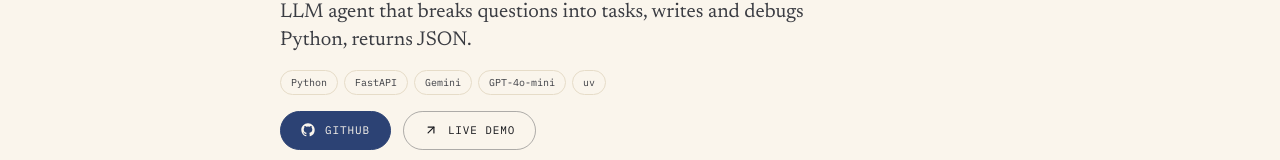
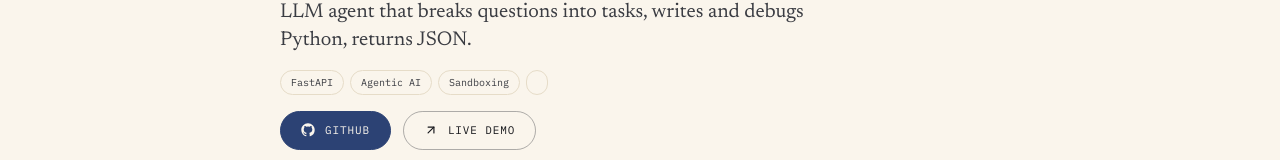
Before and after one commit to Devvv118/my-portfolio, a React (Vite) app in the folder frontend/: page /projects/data-analyst-agent in a window 1280 px wide. Shown: the part 189-349 px from the top of the page. Built offline with nearby package versions, Linux system fonts and the light colour scheme.

Commit message:
update keywords

```diff
--- a/frontend/src/data/projects.js
+++ b/frontend/src/data/projects.js
@@ -9,7 +9,7 @@ export const projects = [
     kind: "Team Project", // optional, shown after the org
     description:
       "An ML/Rule Based platform that classifies storage workloads, detects hotspots, and auto rebalances data across nodes.",
-    stack: ["Python", "Kafka", "Keras/TF", "FastAPI", "Redis", "MLflow"],
+    stack: ["Kafka", "Keras/TF", "FastAPI", "Redis", "MLflow"],
     github: "https://github.com/Devvv118/workload_classification",
     live: "", // deployment URL (leave empty until it exists)
     demo: "", // demo video: YouTube/Vimeo link or .mp4 path (empty = "coming soon")
@@ -25,7 +25,7 @@ export const projects = [
     org: "IITM",
     description:
       "LLM agent that breaks questions into tasks, writes and debugs Python, returns JSON.",
-    stack: ["Python", "FastAPI", "Gemini", "GPT-4o-mini", "uv"],
+    stack: ["FastAPI", "Agentic AI", "Sandboxing", ""],
     github: "https://github.com/Devvv118/data-analyst-agent",
     live: "https://data-analyst-agent-rho-self.vercel.app/", // deployment URL (leave empty until it exists)
     demo: "", // demo video: YouTube/Vimeo link or .mp4 path (empty = "coming soon")
@@ -40,7 +40,7 @@ export const projects = [
     category: "AI / RAG",
     org: "IITM",
     description: "RAG-based teaching assistant that answers questions for an IITM course.",
-    stack: ["Python", "FastAPI", "Typesense", "OpenAI"],
+    stack: ["FastAPI", "RAG", "PostgreSQL", "Typesense", "Embeddings"],
     github: "https://github.com/Devvv118/virtual-teaching-assistant",
     live: "https://virtual-teaching-assistant-pink.vercel.app/", // deployment URL (leave empty until it exists)
     demo: "", // demo video: YouTube/Vimeo link or .mp4 path (empty = "coming soon")
```
